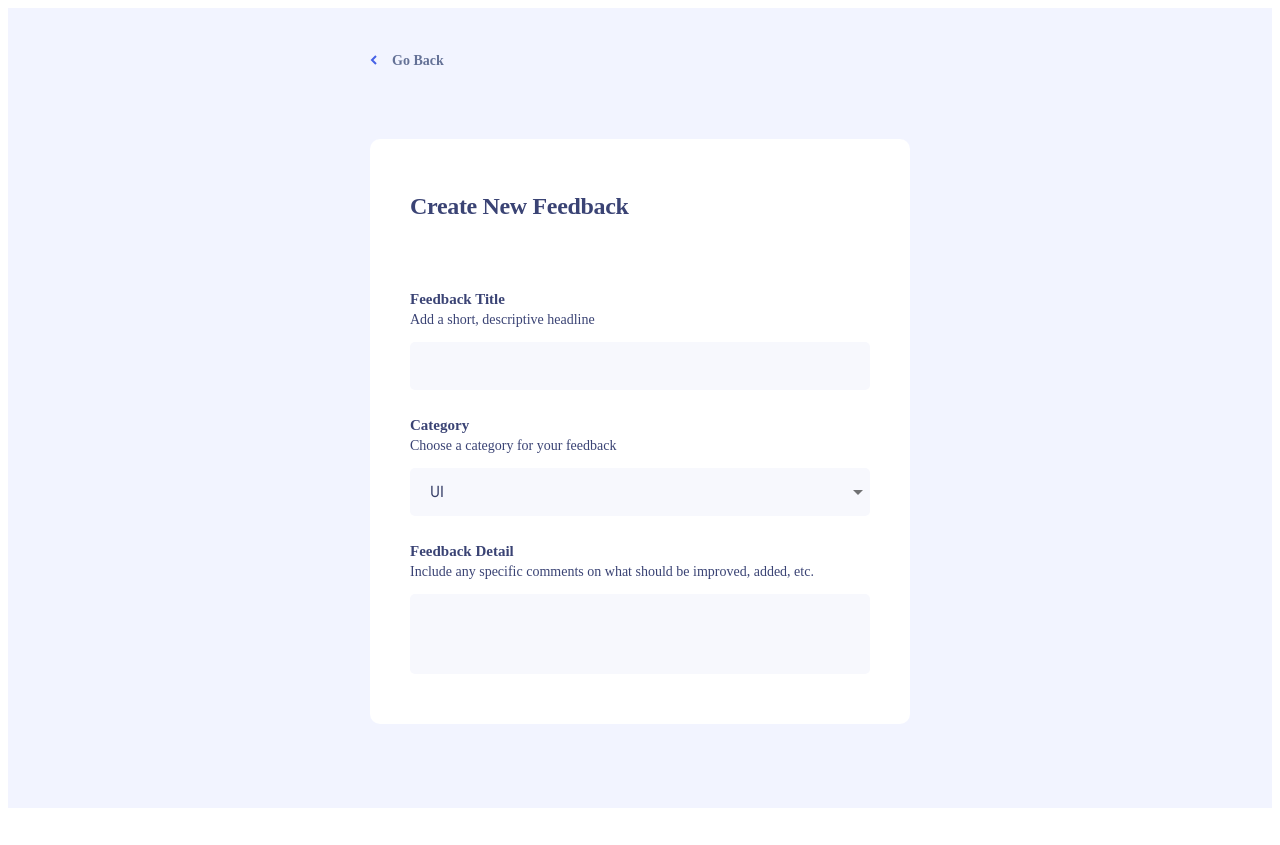
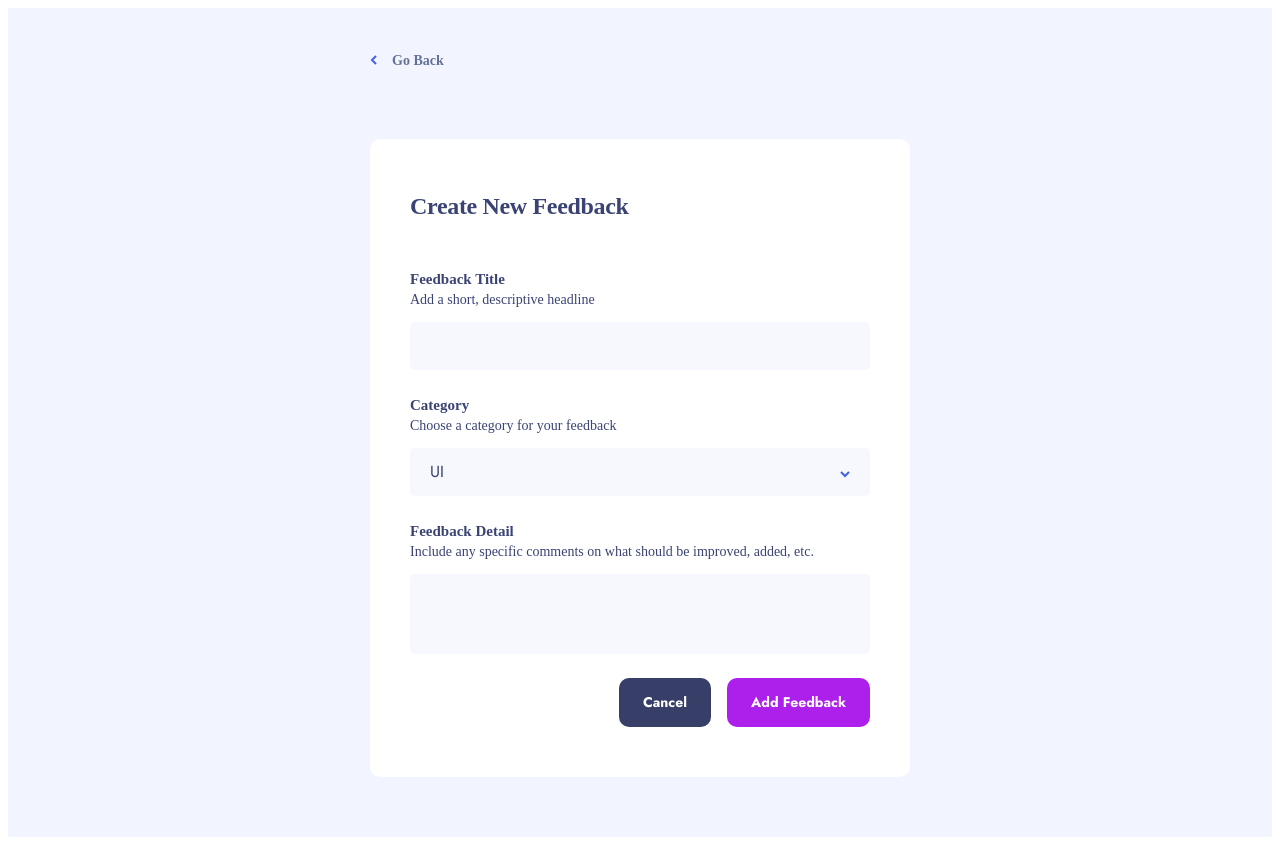
Before and after one commit to YoonJongok/product-feedback-web, a React (Vite) app: page /add in a window 1280 px wide. Before the commit the page ends 816 px from the top, so only its background shows below. Built offline with nearby package versions, Linux system fonts and the light colour scheme.

Commit message:
Style add feedback form

```diff
--- a/src/pages/AddFeedback/AddFeedback.tsx
+++ b/src/pages/AddFeedback/AddFeedback.tsx
@@ -2,7 +2,7 @@ import React from 'react';
 import { FlexBoxColumn } from '../../components/FlexBox/FlexBoxcolumn';
 import { FlexBoxRow } from '../../components/FlexBox/FlexBoxRow';
 import { themeColors } from '../../theme/colors';
-import { Typography } from '@mui/material';
+import { Button, Typography } from '@mui/material';
 import { ReactComponent as ChevronLeftIcon } from '../../assets/shared/icon-arrow-left.svg';
 import FeedbackInput from '../../components/FeedbackInput';
 import { CategorySelect } from './CategorySelect/CategorySelect';
@@ -32,11 +32,12 @@ export const AddFeedback = () => {
           py: '50px',
           borderRadius: '10px',
           gap: '24px',
+          mb: 5,
         }}
       >
         <Typography
           variant='medium-03-bold'
-          sx={{ textTransform: 'capitalize', color: themeColors.blue300, mb: 10 }}
+          sx={{ textTransform: 'capitalize', color: themeColors.blue300, mb: 5 }}
         >
           create new feedback
         </Typography>
@@ -51,6 +52,21 @@ export const AddFeedback = () => {
           placeholder='Include any specific comments on what should be improved, added, etc.'
           type='textarea'
         />
+        <FlexBoxRow justifyContent={'flex-end'} gap={4} sx={{ width: '100%' }}>
+          <Button
+            fullWidth
+            variant='contained'
+            sx={{
+              bgcolor: themeColors.blue400,
+              color: themeColors.white,
+            }}
+          >
+            Cancel
+          </Button>
+          <Button fullWidth variant='containdPurple'>
+            Add feedback
+          </Button>
+        </FlexBoxRow>
       </FlexBoxColumn>
     </FlexBoxColumn>
   );
--- a/src/pages/AddFeedback/CategorySelect/CategorySelect.tsx
+++ b/src/pages/AddFeedback/CategorySelect/CategorySelect.tsx
@@ -2,8 +2,10 @@ import React, { useState } from 'react';
 import { themeColors } from '../../../theme/colors';
 import { Filter } from '../../../store/filters/filters.types';
 import { ReactComponent as CheckIcon } from '../../../assets/shared/icon-check.svg';
+import { ReactComponent as ChevronDownIcon } from '../../../assets/shared/icon-arrow-down.svg';
+
 import { FlexBoxColumn } from '../../../components/FlexBox/FlexBoxcolumn';
-import { MenuItem, Select, SelectChangeEvent, Typography } from '@mui/material';
+import { Box, MenuItem, Select, SelectChangeEvent, Typography } from '@mui/material';
 
 export const categoryConfig: Filter[] = ['UI', 'UX', 'Enhancement', 'Bug', 'Feature'];
 
@@ -16,9 +18,9 @@ export const CategorySelect = ({ label, placeholder }: CategorySelectProps) => {
   const [selectedCategory, setSelectedCategory] = useState<Filter>(categoryConfig[0]);
 
   const handleChange = (event: SelectChangeEvent<string>) => {
-    // const selectedSort = event.target.value as SortBy;
-    // setSelectedSort(selectedSort);
-    // dispatch(setSortBy(selectedSort));
+    const selectedCategory = event.target.value as Filter;
+    setSelectedCategory(selectedCategory);
+    // dispatch(setSortBy(selectedCategory));
   };
 
   return (
@@ -36,6 +38,7 @@ export const CategorySelect = ({ label, placeholder }: CategorySelectProps) => {
         value={selectedCategory}
         onChange={handleChange}
         variant='standard'
+        IconComponent={ArrowDownIcon}
         renderValue={(selected) => (
           <Typography
             sx={{
@@ -43,7 +46,7 @@ export const CategorySelect = ({ label, placeholder }: CategorySelectProps) => {
               alignItems: 'center',
               color: themeColors.blue400,
               gap: 3,
-              bgcolor: themeColors.greyBlue100,
+              // bgcolor: themeColors.greyBlue100,
             }}
           >
             {selected}
@@ -61,7 +64,7 @@ export const CategorySelect = ({ label, placeholder }: CategorySelectProps) => {
           bgcolor: themeColors.greyBlue100,
           borderRadius: '5px',
           px: 5,
-          '& .MuiSelect-select': {
+          '& div:focus': {
             bgcolor: themeColors.greyBlue100,
           },
         }}
@@ -85,3 +88,11 @@ export const CategorySelect = ({ label, placeholder }: CategorySelectProps) => {
     </FlexBoxColumn>
   );
 };
+
+export const ArrowDownIcon = () => {
+  return (
+    <Box>
+      <ChevronDownIcon />
+    </Box>
+  );
+};
```
